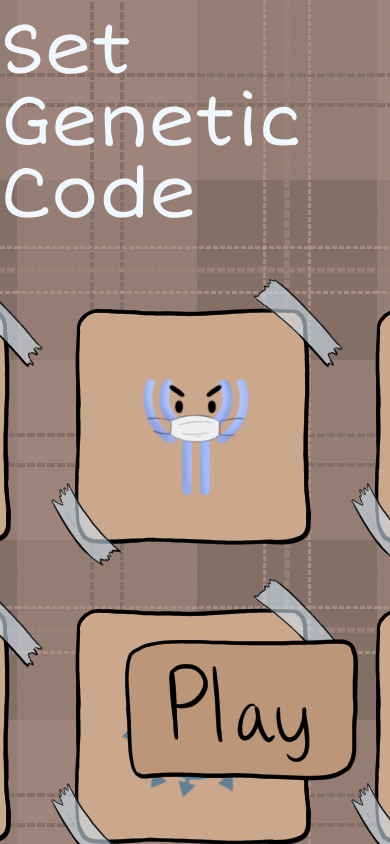
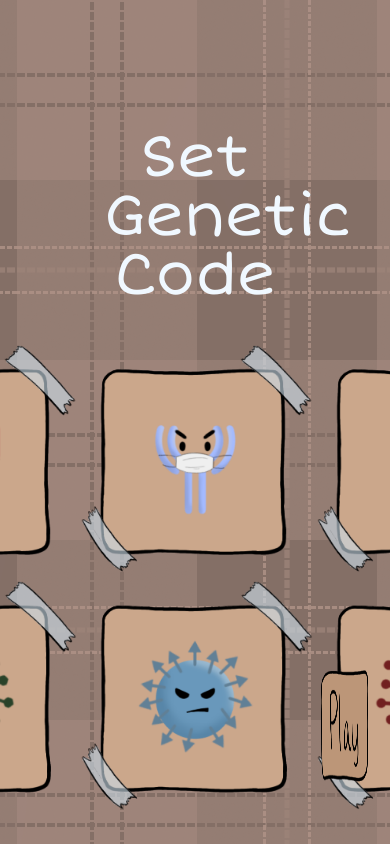
Before and after one commit to thegenggo/carin, a React app: page /setup in a window 390 px wide. Built offline with nearby package versions, Linux system fonts and the light colour scheme; the HTML template or start-up script is replaced by a standard one.

Commit message:
add responsive

```diff
--- a/src/main/ts/components/SetupPage.css
+++ b/src/main/ts/components/SetupPage.css
@@ -4,18 +4,25 @@
 }
 
 .setupPage {
+    text-align: center;
     background: url("./images/BG.png");
     display: flex;
     flex-direction: column;
     align-items: center;
     justify-content: center;
     height: 100%;
+    width: 100%;
+}
+
+.setupMidField {
+    width: 47%;
+    height: 79%;
 }
 
 h1 {
     font-family: Short Stack;
     font-weight: normal;
-    font-size: 4.5rem;
+    font-size: 7vh;
     line-height: 1;
     color: aliceblue;
 }
@@ -26,24 +33,36 @@ h1 {
     align-items: center;
     justify-content: center;
     background: url("./images/bgSetAnti 1.png");
-    width: 300px;
-    height: 300px;
+    background-repeat: no-repeat;
+    background-size: cover;
+    width: 28vh;
+    height: 28vh;
     transition: transform 0.2s;
-
 }
 
-.organismPortrait:hover{
+a > .organismPortrait:hover {
     transform: scale(1.15);
     background: url("./images/bgSetAnti 2.png");
+    background-repeat: no-repeat;
+    background-size: cover;
+}
+
+.organismPortrait img {
+    width: 15vh;
+    height: 15vh;
 }
 
 .row {
     display: flex;
     flex-direction: row;
+    align-items: center;
+    justify-content: center;
 }
 
 .playButton {
     position: absolute;
+    width: 13%;
+    height: 14%;
     right: 5%;
     bottom: 7%;
     cursor: pointer;
--- a/src/main/ts/components/SetupPage.tsx
+++ b/src/main/ts/components/SetupPage.tsx
@@ -1,4 +1,4 @@
-import React  from "react";
+import React from "react";
 import { Link, useNavigate } from "react-router-dom";
 import './SetupPage.css';
 import pfizer from './images/pfizer.png';
@@ -20,41 +20,43 @@ function SetupPage() {
 
     return (
         <div className="setupPage">
+            <div className="setupMidField">
                 <h1>Set Genetic Code</h1>
                 <div>
                     <div className="row">
                         <Link to={"pfizer"}>
-                        <div className="setupPage organismPortrait">
+                            <div className="organismPortrait">
                                 <img src={pfizer} className="pfizer"></img>
                             </div>
                         </Link>
                         <Link to={"moderna"}>
-                        <div className="setupPage organismPortrait">
+                            <div className="organismPortrait">
                                 <img src={moderna} className="pfizer"></img>
                             </div>
                         </Link>
                         <Link to={"sinovac"}>
-                        <div className="setupPage organismPortrait">
+                            <div className="organismPortrait">
                                 <img src={sinovac} className="pfizer"></img>
                             </div>
                         </Link>
                     </div>
                     <div className="row">
                         <Link to={"alpha"}>
-                        <div className="setupPage organismPortrait">
+                            <div className="organismPortrait">
                                 <img src={alpha} className="pfizer"></img>
                             </div>
                         </Link>
                         <Link to={"beta"}>
-                        <div className="setupPage organismPortrait">
+                            <div className="organismPortrait">
                                 <img src={beta} className="pfizer"></img>
                             </div>
                         </Link>
                         <Link to={"gamma"}>
-                        <div className="setupPage organismPortrait">
+                            <div className="organismPortrait">
                                 <img src={gamma} className="pfizer"></img>
                             </div>
                         </Link>
+                    </div>
                 </div>
             </div>
             <img src={playButton} className="playButton" onClick={start}></img>
```
Lines whose indentation alone changed are shown as unchanged.
